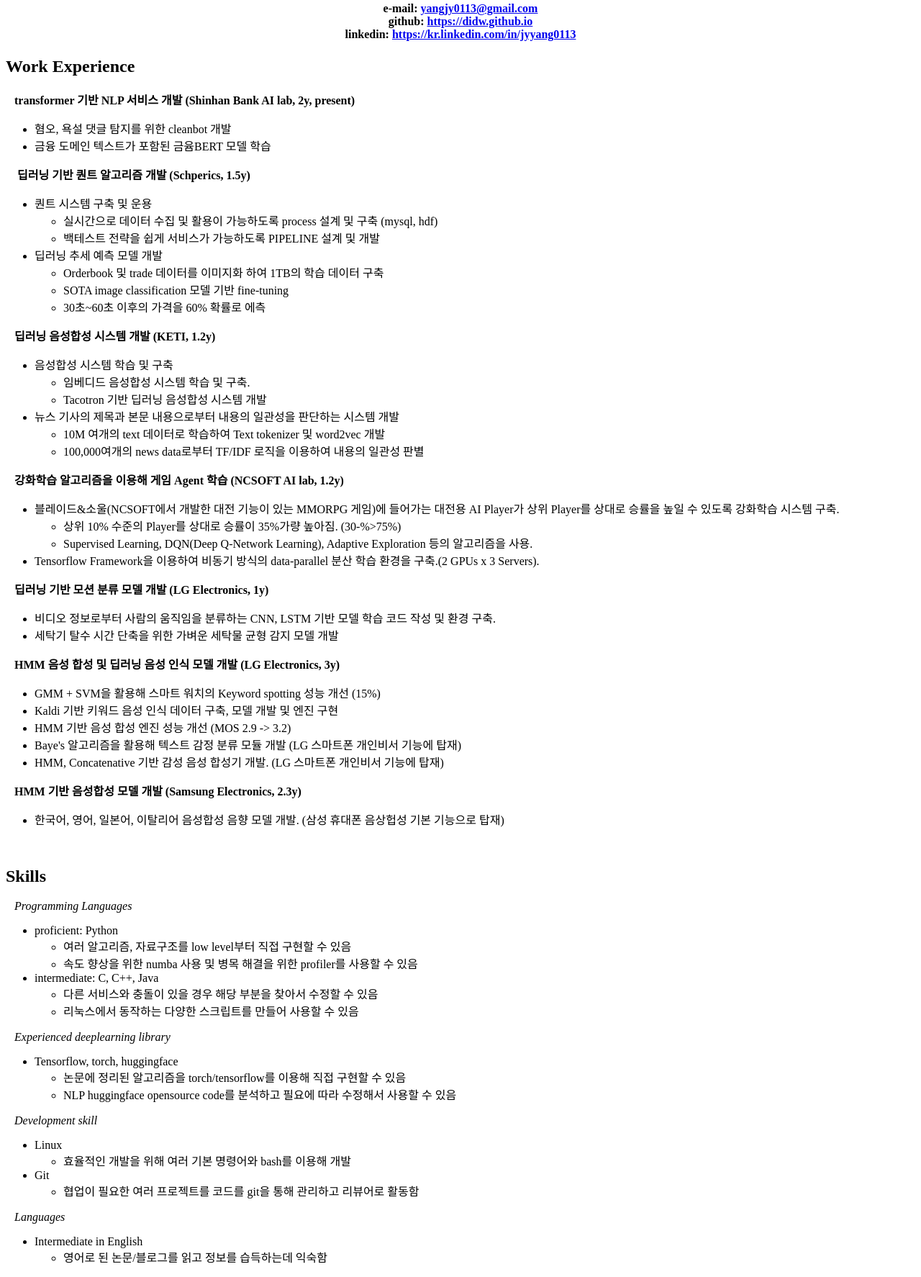
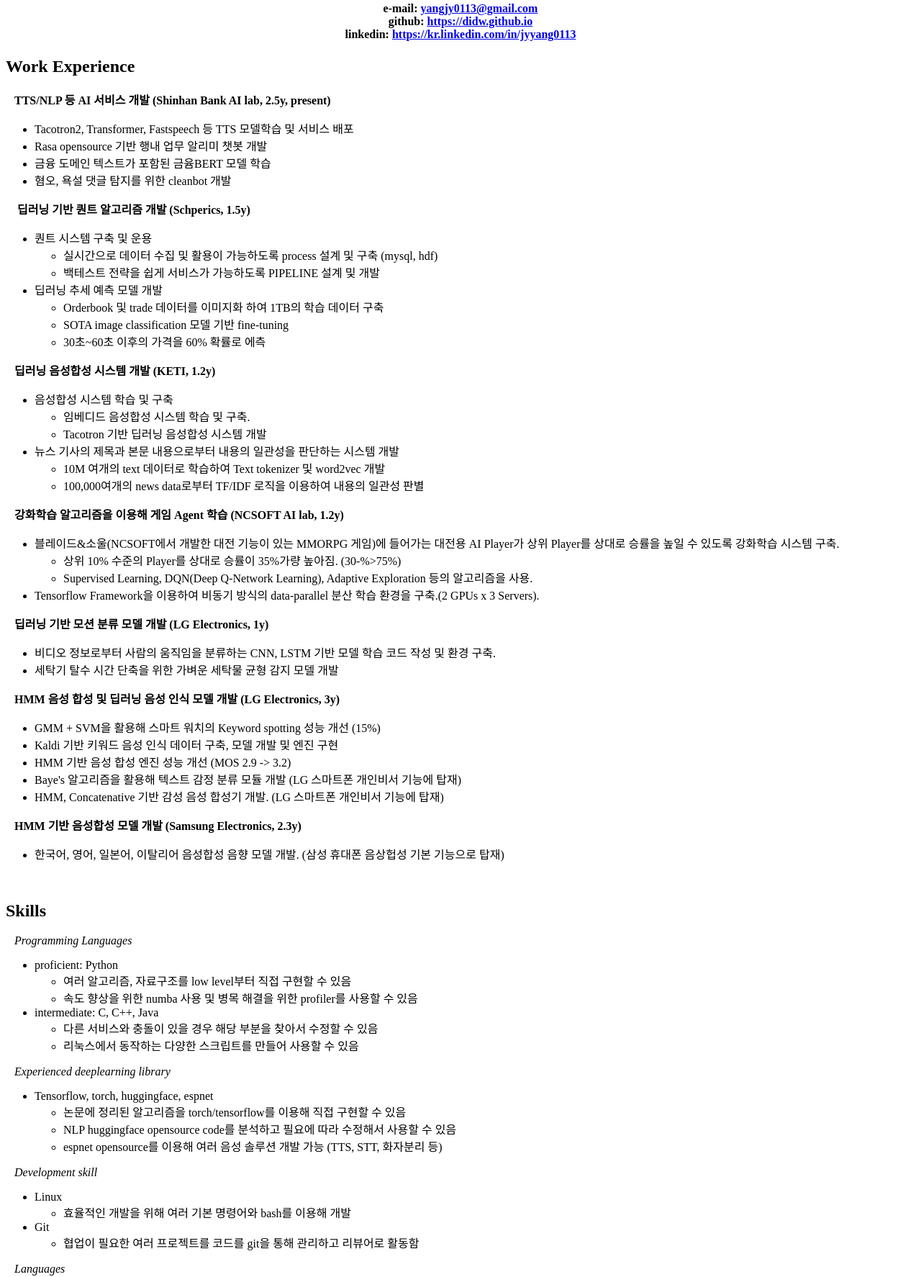
Before and after one commit to didw/didw.github.io, a plain HTML site: page resume/resume_ko.html in a window 1280 px wide. Shown: the part 72-1846 px from the top of the page at 72% size. Drawn offline with Linux system fonts and the light colour scheme.

Commit message:
update resume

```diff
--- a/resume/resume_ko.html
+++ b/resume/resume_ko.html
@@ -14,11 +14,15 @@
   </center>
 
   <h2>Work Experience</h2>
-  &nbsp;&nbsp;&nbsp;<b>transformer 기반 NLP 서비스 개발 (Shinhan Bank AI lab, 2y, present)</b>
+  &nbsp;&nbsp;&nbsp;<b>TTS/NLP 등 AI 서비스 개발 (Shinhan Bank AI lab, 2.5y, present)</b>
   <ul>
-    <li>혐오, 욕설 댓글 탐지를 위한 cleanbot 개발
+    <li>Tacotron2, Transformer, Fastspeech 등 TTS 모델학습 및 서비스 배포
+    </li>
+    <li>Rasa opensource 기반 행내 업무 알리미 챗봇 개발
     </li>
     <li>금융 도메인 텍스트가 포함된 금윰BERT 모델 학습
+    </li>
+    <li>혐오, 욕설 댓글 탐지를 위한 cleanbot 개발
     </li>
   </ul>
 
@@ -110,10 +114,11 @@
 
   &nbsp;&nbsp;&nbsp;<i>Experienced deeplearning library</i>
   <ul>
-    <li>Tensorflow, torch, huggingface
+    <li>Tensorflow, torch, huggingface, espnet
       <ul>
         <li>논문에 정리된 알고리즘을 torch/tensorflow를 이용해 직접 구현할 수 있음</li>
         <li>NLP huggingface opensource code를 분석하고 필요에 따라 수정해서 사용할 수 있음</li>
+        <li>espnet opensource를 이용해 여러 음성 솔루션 개발 가능 (TTS, STT, 화자분리 등)</li>
       </ul>
     </li>
   </ul>
```
Also changed, not shown: 1 other file.
